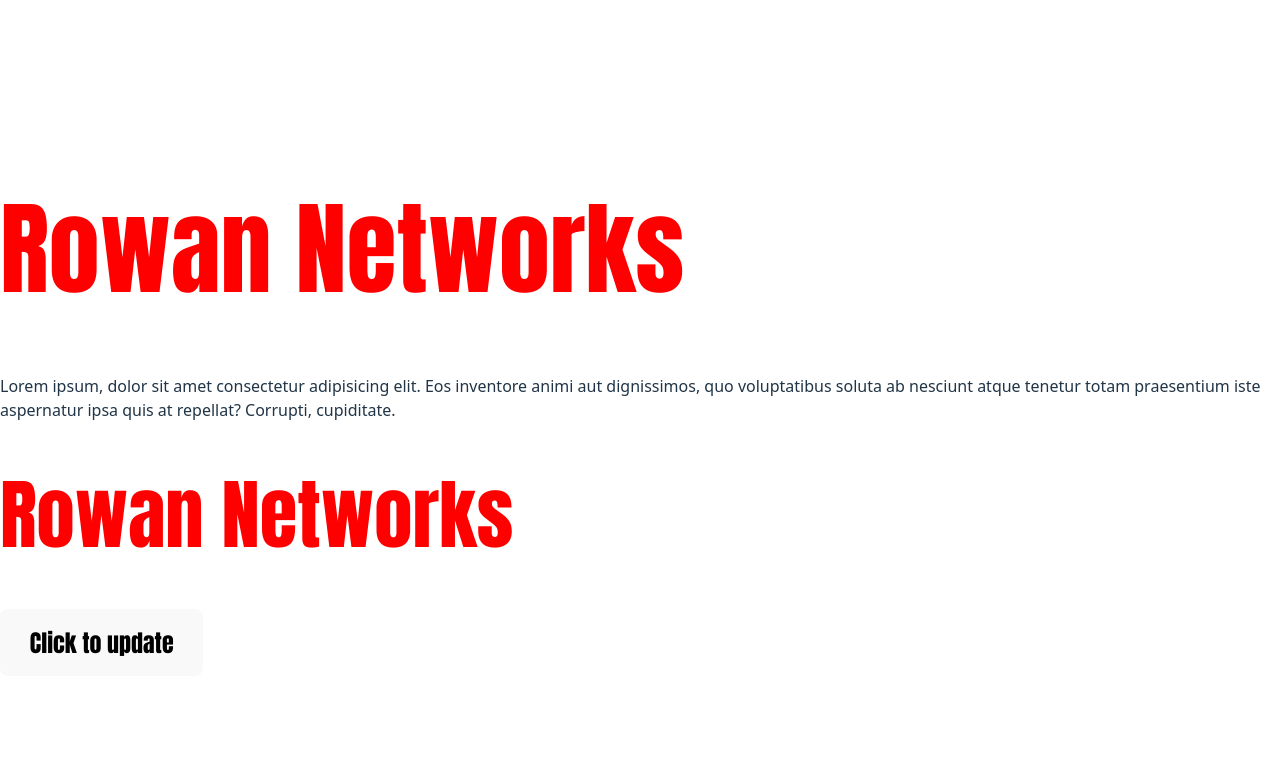
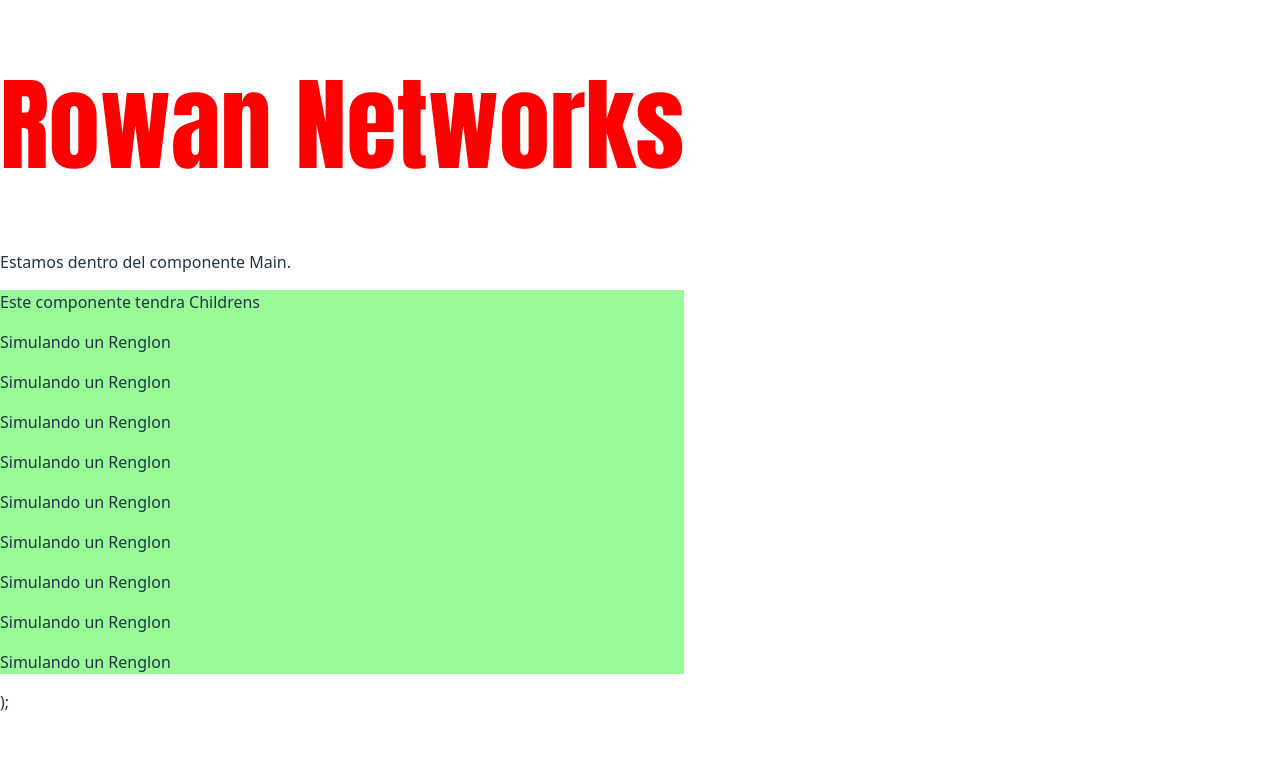
Before and after one commit to vicktor27/exercise1, a React (Vite) app: page / in a window 1280 px wide. Shown: the top 771 px of the page. Built offline with nearby package versions, Linux system fonts and the light colour scheme.

Commit message:
children

```diff
--- a/src/components/Main/Main.jsx
+++ b/src/components/Main/Main.jsx
@@ -1,13 +1,15 @@
 import "./Main.css";
+import Section from "./components/Section/Section";
+import Row from "./components/Row/Row";
 function Main() {
   return (
     <main>
-      <p>
-        Lorem ipsum, dolor sit amet consectetur adipisicing elit. Eos inventore
-        animi aut dignissimos, quo voluptatibus soluta ab nesciunt atque tenetur
-        totam praesentium iste aspernatur ipsa quis at repellat? Corrupti,
-        cupiditate.
-      </p>
+      <p>Estamos dentro del componente Main.</p>
+      <Section>
+        <Row />
+        <Row />
+        <Row />
+      </Section>
     </main>
   );
 }
--- /dev/null
+++ b/src/components/Main/components/Row/Row.jsx
@@ -0,0 +1,11 @@
+function Row() {
+  return (
+    <>
+      <p>Simulando un Renglon</p>
+      <p>Simulando un Renglon</p>
+      <p>Simulando un Renglon</p>
+    </>
+  );
+}
+
+export default Row;
--- /dev/null
+++ b/src/components/Main/components/Section/Section.css
@@ -0,0 +1,3 @@
+.children {
+  background-color: palegreen;
+}
--- /dev/null
+++ b/src/components/Main/components/Section/Section.jsx
@@ -0,0 +1,14 @@
+import "./Section.css";
+function Section({ children }) {
+  return (
+    <>
+      <div className="children">
+        <p>Este componente tendra Childrens</p>
+        {children}
+      </div>
+      );
+    </>
+  );
+}
+
+export default Section;
```
